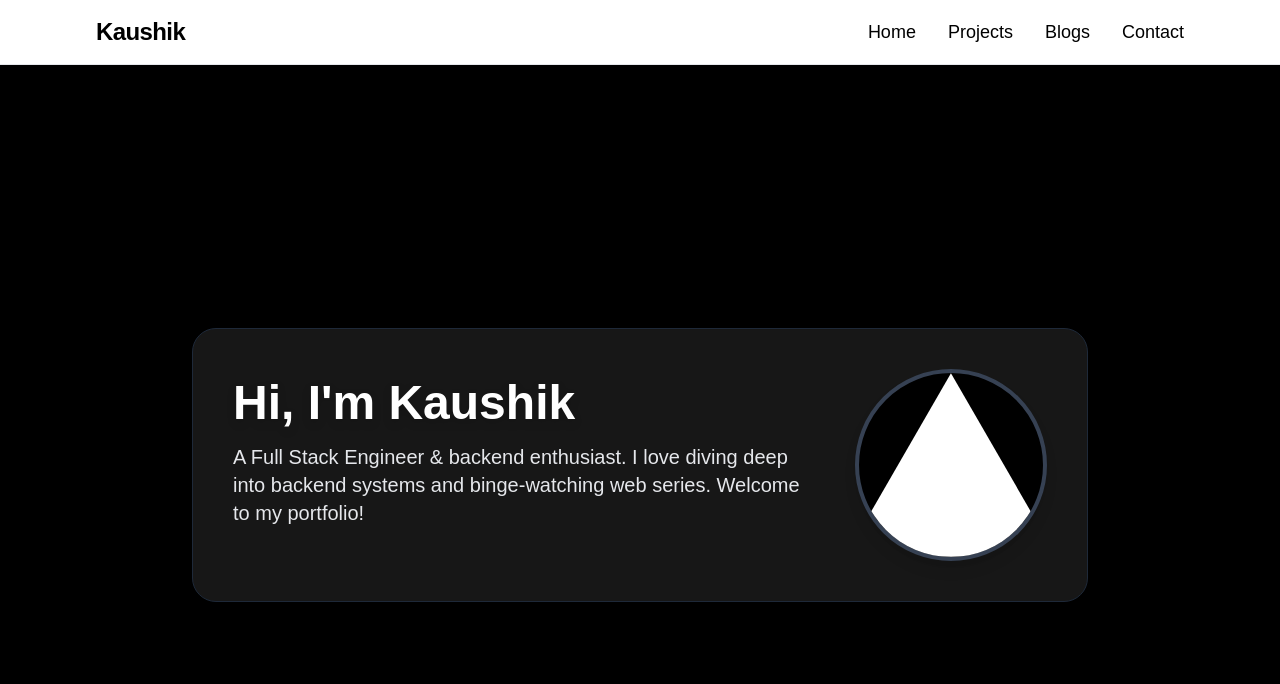
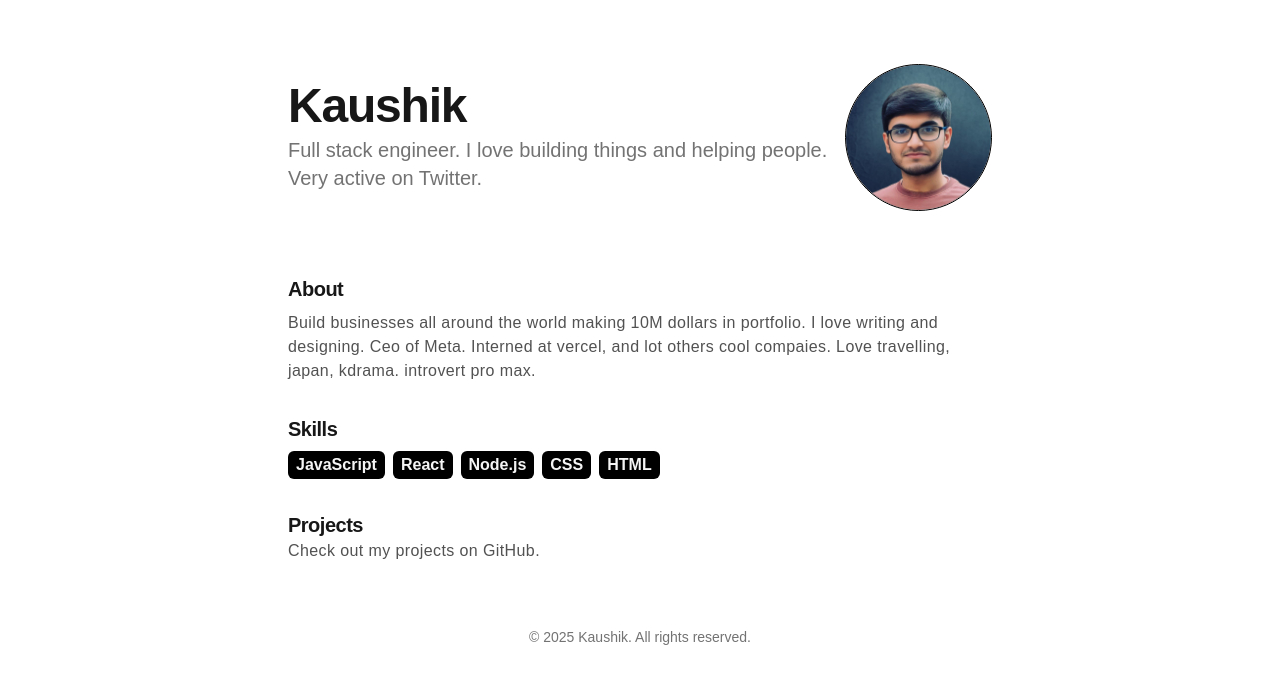
Before and after one commit to KaushikKundu/portfolio, a Next.js app: page / in a window 1280 px wide. Shown: the top 684 px of the page. Built offline with nearby package versions, Linux system fonts and the light colour scheme.

Commit message:
front page added

```diff
--- a/src/app/layout.tsx
+++ b/src/app/layout.tsx
@@ -28,7 +28,6 @@ export default function RootLayout({
       <body
         className={`${geistSans.variable} ${geistMono.variable} antialiased`}
         >
-        <Navbar/>
         {children}
       </body>
     </html>
--- a/src/app/page.tsx
+++ b/src/app/page.tsx
@@ -1,24 +1,39 @@
-
+import Image from "next/image";
+import Button from "@/components/Button";
 export default function Home() {
+  const skills = ["JavaScript", "React", "Node.js", "CSS", "HTML"];
   return (
-    <main className="flex min-h-screen items-center justify-center bg-black p-8">
-      <section className="flex flex-col md:flex-row items-center gap-12 rounded-3xl p-10 max-w-4xl w-full border border-gray-800 bg-neutral-900 shadow-lg">
-        <div className="flex-1 text-center md:text-left">
-          <h1 className="text-4xl md:text-5xl font-extrabold text-white mb-4 drop-shadow-lg">
-            Hi, I'm Kaushik
-          </h1>
-          <p className="text-lg md:text-xl text-gray-200 mb-6">
-            A Full Stack Engineer & backend enthusiast. I love diving deep into backend systems and binge-watching web series. Welcome to my portfolio!
-          </p>
+    <main className="max-w-3xl mx-auto min-h-screen p-8 flex flex-col gap-y-8">
+      <section className="flex items-center justify-between space-x-4 my-8">
+        <div className="flex flex-col gap-y-1.5">
+          <h1 className="font-extrabold text-5xl tracking-tight">Kaushik</h1>
+          <p className="text-xl text-neutral-500 ">Full stack engineer. I love building things and helping people. Very active on Twitter.</p>
         </div>
-        <div className="flex-shrink-0 w-48 h-48 rounded-full overflow-hidden shadow-lg border-4 border-gray-700 bg-black">
-          <img
-            src="/vercel.svg"
-            alt="Profile picture"
-            className="object-cover w-full h-full"
-          />
+        <div >
+          <Image src="/profilepic.jpeg" width={200} height={200} alt="logo" className="border border-black rounded-full" />
         </div>
       </section>
+      <section className="flex flex-col gap-y-2">
+        <h1 className="font-black text-xl tracking-tight">About</h1>
+        <p className="text-neutral-600 tracking-wide ">Build businesses all around the world making 10M dollars in portfolio. I love writing and designing. Ceo of Meta. Interned at vercel, and lot others cool compaies. Love travelling, japan, kdrama. introvert pro max.</p>
+      </section>
+      <section>
+         <h1 className="font-black text-xl tracking-tight">Skills</h1>
+         <div className="flex flex-wrap gap-2 mt-2">
+          {skills.map((skill, index)=> (
+            <Button key={index}>{skill}</Button>
+          ))}
+         </div>
+      </section>
+      <section>
+        <h1 className="font-black text-xl tracking-tight">Projects</h1>
+        <div className="flex flex-col gap-y-2">
+          <p className="text-neutral-600 tracking-wide">Check out my projects on GitHub.</p>
+        </div>
+      </section>
+      <footer>
+        <p className="text-center text-neutral-500 text-sm mt-8">© 2025 Kaushik. All rights reserved.</p>
+      </footer>
     </main>
   );
 }
--- /dev/null
+++ b/src/components/Button.tsx
@@ -0,0 +1,7 @@
+import React from 'react'
+
+export default function Button({children}: {children: React.ReactNode}) {
+    return (
+        <div className='bg-black rounded-md px-2 py-0.5 text-neutral-100 w-fit font-semibold'>{children}</div>
+    )
+}
--- /dev/null
+++ b/src/components/Container.tsx
@@ -0,0 +1,9 @@
+import React from 'react'
+
+function Container() {
+  return (
+    <div className='max-w-md'>Container</div>
+  )
+}
+
+export default Container
```
Also changed, not shown: public/profilepic.jpeg (added), src/components/Card.tsx (added).
